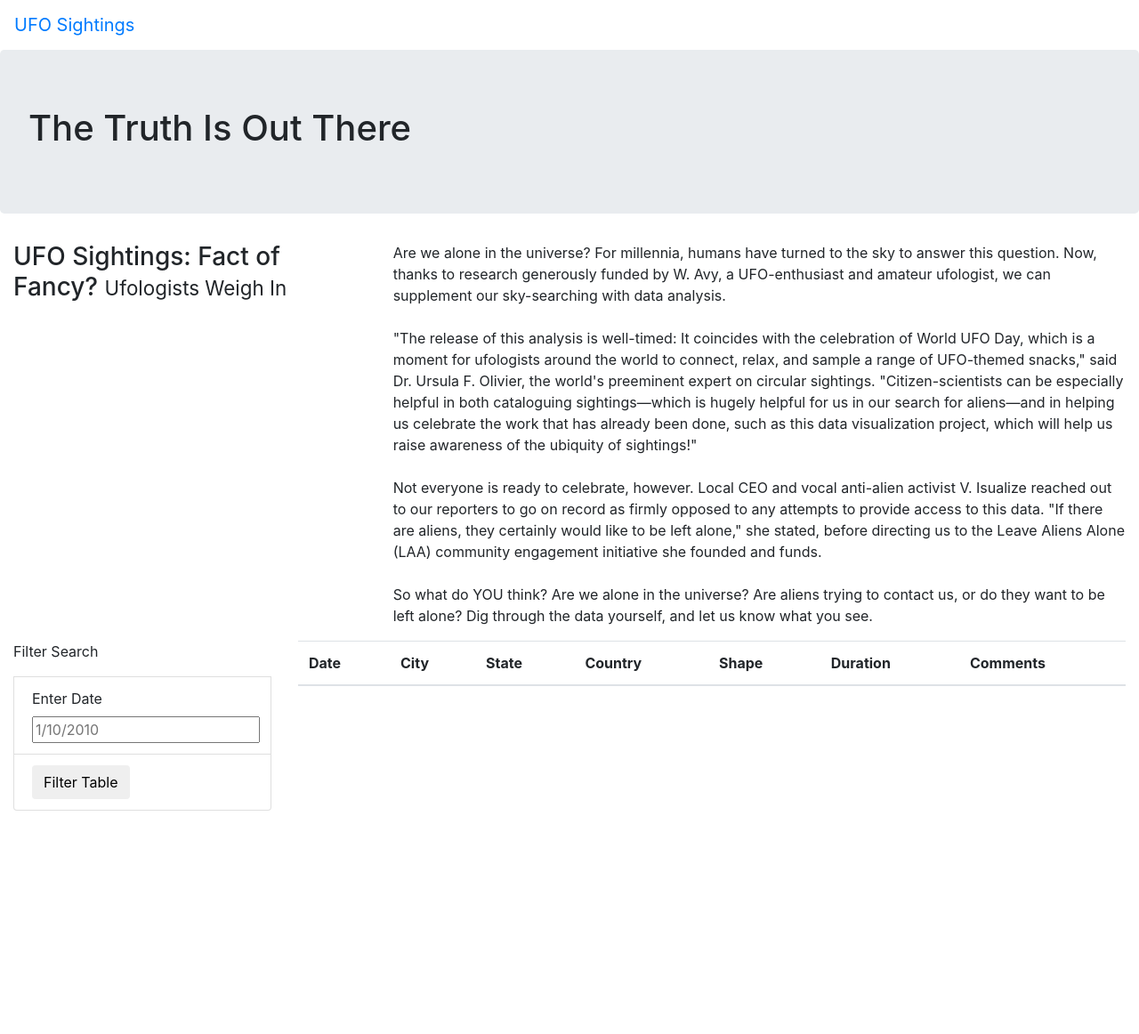
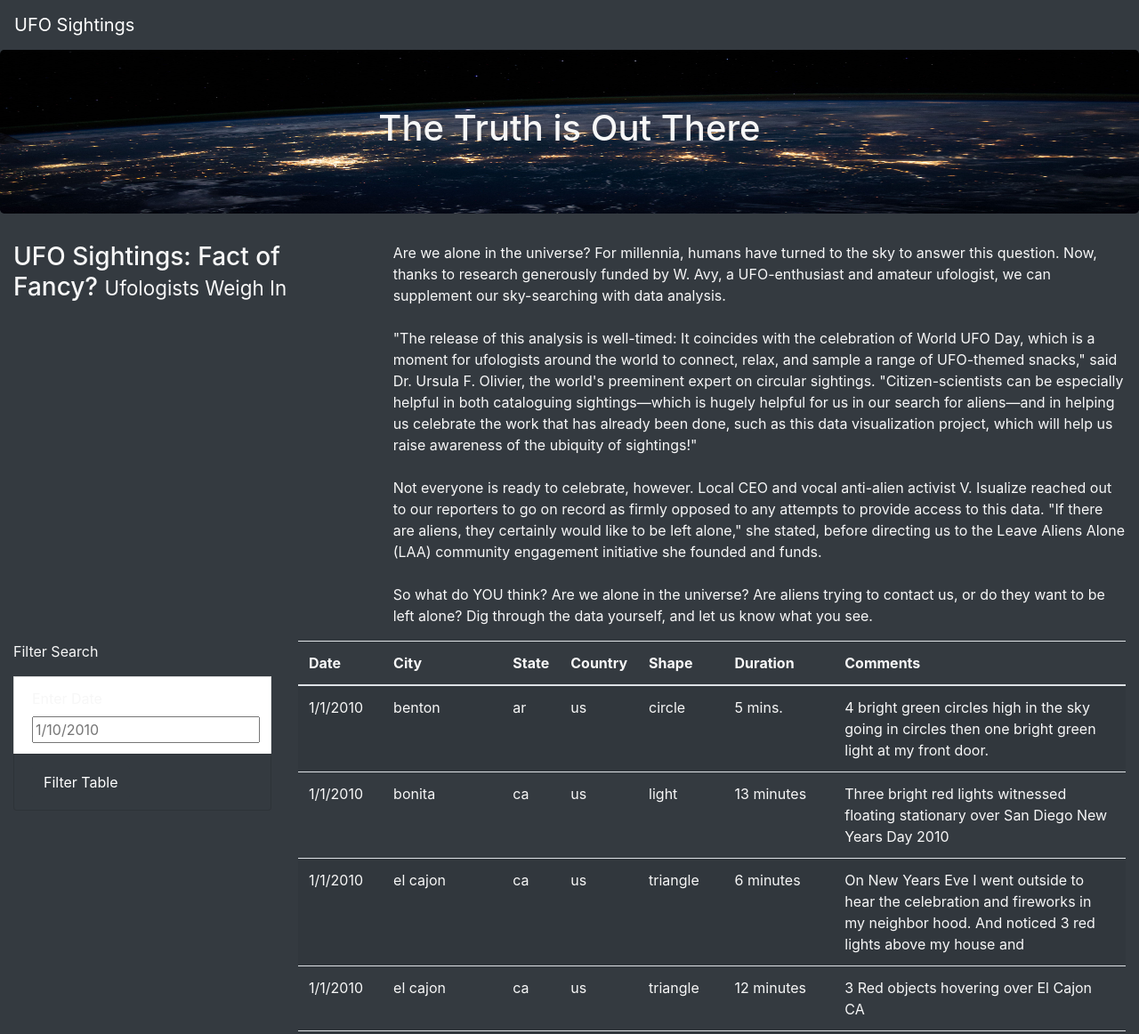
Before and after one commit to opeoje91/UFOs, a plain HTML site: page index.html in a window 1280 px wide. Shown: the top 1162 px of the page at 89% size. Before the commit the page ends 911 px from the top, so only its background shows below. Drawn offline with nearby package versions, Linux system fonts and the light colour scheme.

Commit message:
complete

```diff
--- a/index.html
+++ b/index.html
@@ -13,15 +13,15 @@
     />
     <link rel="stylesheet" href="static/css/style.css">
 </head>
-<body>
+<body class="bg-dark">
     <div class="wrapper">
-        <nav class="navbar navbar-expand-lg">
+        <nav class="navbar navbar-dark bg-dark navbar-expand-lg">
             <a class="navbar-brand" href="index.html">UFO Sightings</a>
 
         </nav>
     </div>
     <div class="jumbotron">
-        <h1>The Truth Is Out There</h1>
+        <h1>The Truth is Out There</h1>
     </div>
     <div class="container-fluid">
         <div class="row">
@@ -38,18 +38,18 @@
           <div class="container-fluid">
             <div class="row">
               <div class="col-md-3">
-                <form>
+                <form class="bg-dark">
                     <p>Filter Search</p>
                   </form>
-                  <ul class="list-group">
+                  <ul class="list-group bg-dark">
 
                 </ul>
                 <li class="list-group-item">
                     <label for="date">Enter Date</label>
                     <input type="text" placeholder="1/10/2010" id="datetime" />
                 </li>
-                <li class="list-group-item">
-                    <button id="filter-btn" type="button" class="btn btn-default">Filter Table</button>
+                <li class="list-group-item bg-dark">
+                    <button id="filter-btn" type="button" class="btn btn-dark">Filter Table</button>
                 </li>
               </div>
               <div class="col-md-9">
@@ -72,5 +72,8 @@
           </div>
         </div>
       </div>
-  </body>
+    <script src="https://cdnjs.cloudflare.com/ajax/libs/d3/4.11.0/d3.js"></script>
+    <script src="static/js/data.js"></script>
+    <script src="static/js/app.js"></script>
+</body>
 </html>
--- a/static/css/style.css
+++ b/static/css/style.css
@@ -0,0 +1,9 @@
+body {
+
+    color: #f7f7f7;
+  }
+  .jumbotron {
+    background-image: url("../images/nasa.jpg");
+    background-size: 100% 100%;
+    text-align: center;
+  }
--- a/app.js
+++ b/static/js/app.js
@@ -1,6 +1,7 @@
 function buildTable(data) {
      // First, clear out any existing data
-  tbody.html("");
+    var tbody = d3.select("tbody");
+    tbody.html("");
 
   // Next, loop through each object in the data
   // and append a row and cells for each value in the row
--- a/data.js
+++ b/static/js/data.js
@@ -1,4 +1,4 @@
-var data = [
+var tableData = [
   {
     datetime: "1/1/2010",
     city: "benton",
```
Also changed, not shown: static/images/nasa.jpg (added).
